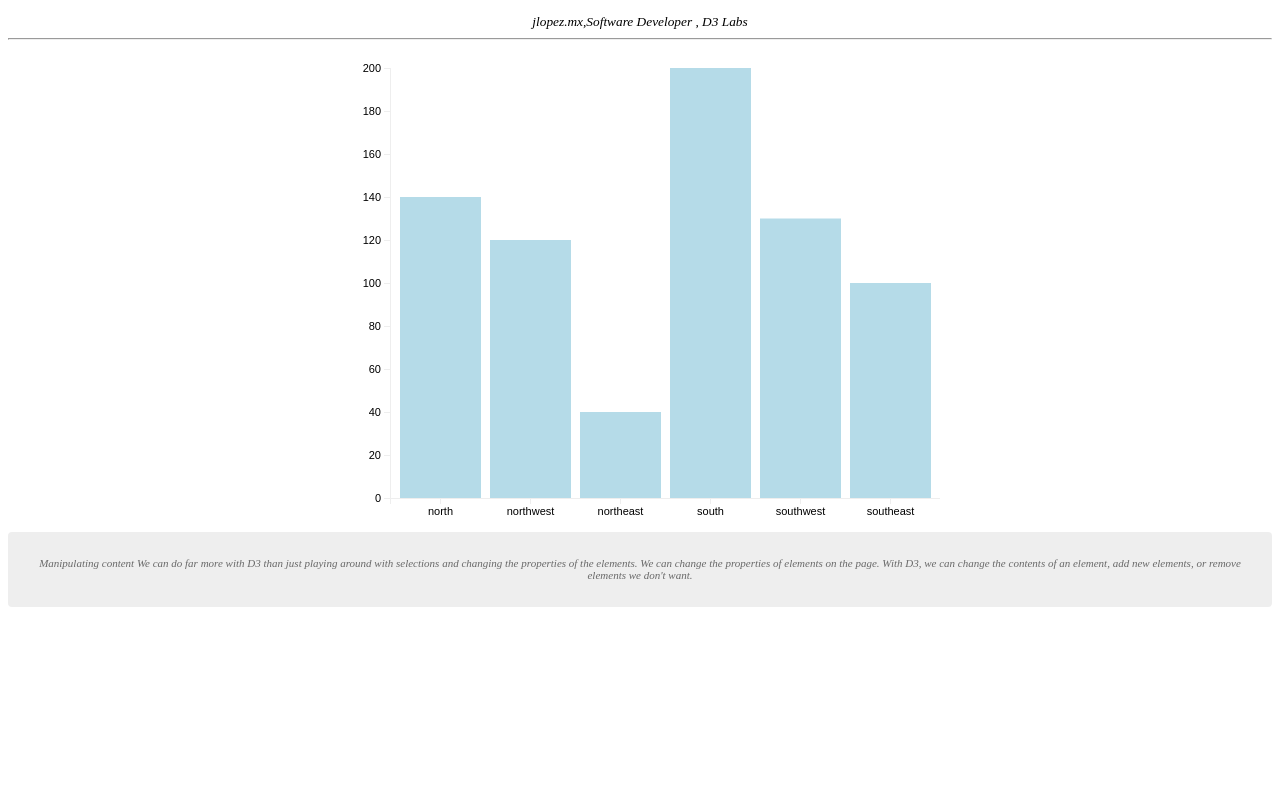
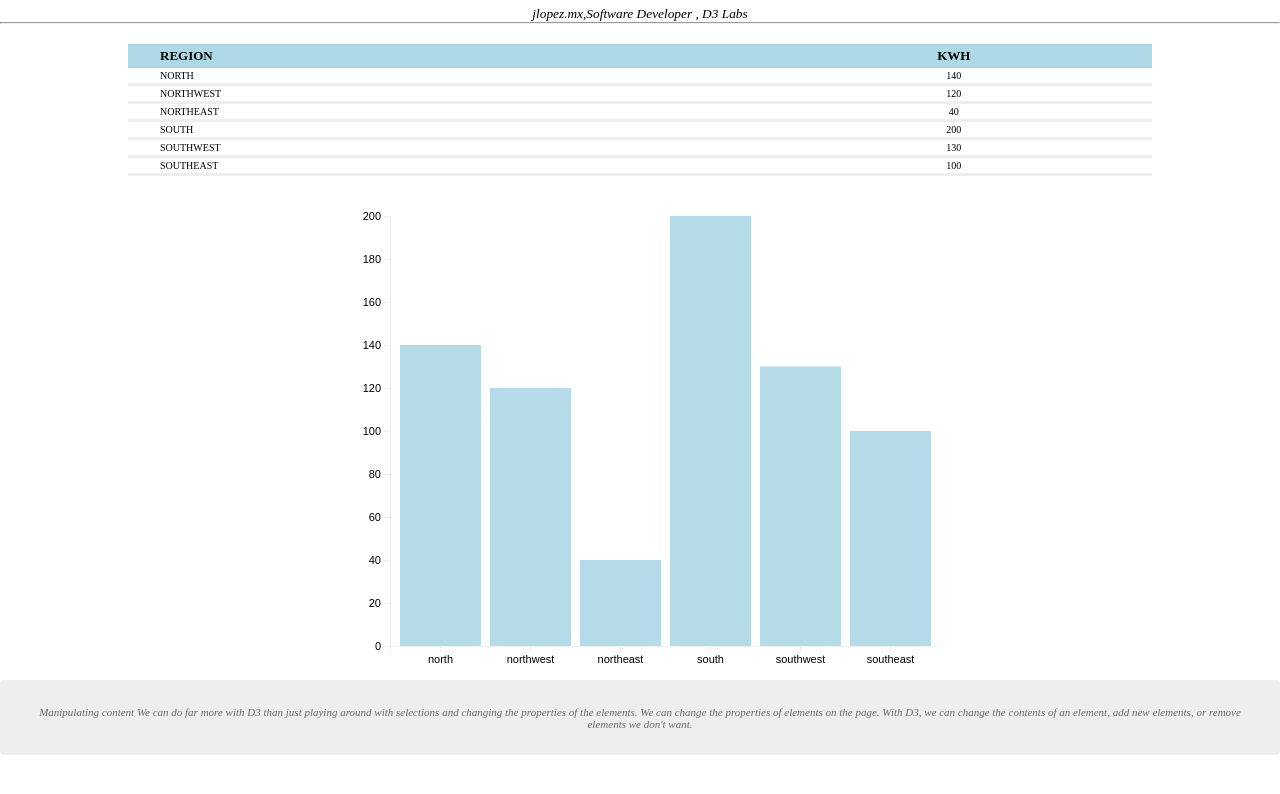
Before and after one commit to jazlopez/d3labs, a website: page index.html in a window 1280 px wide. Drawn offline with nearby package versions, Linux system fonts and the light colour scheme.

Commit message:
d3 table example

```diff
--- a/index.html
+++ b/index.html
@@ -5,6 +5,12 @@
     <title>D3 Lab</title>
 
     <style>
+
+        * {
+
+            margin: 0 auto;
+            padding: 0;
+        }
 
         .bar {
             fill: lightblue;
@@ -20,14 +26,57 @@
             font-weight: 400;
         }
 
+        .ipsum, .table {
+
+            font-family: "Andale Mono";
+        }
+
         .ipsum {
             font-size: 11px;
-            font-family: "Andale Mono";
             background: #eeeeee;
             color: dimgray;
             padding: 2%;
             border-radius: 4px;
             font-style: italic;
+        }
+
+        .table {
+            width: 80%;
+            font-size: 10px;
+            margin: 20px auto;
+            border-collapse: collapse;
+        }
+
+        .table th {
+
+            font-size: 13px;
+            font-weight: bold;
+            padding: 4px;
+            text-align: center;
+            background: lightblue;
+            text-transform: uppercase;
+        }
+
+        .table th:not(:nth-child(2)) {
+
+            text-align: left;
+            padding: 0px 32px
+
+        }
+
+        .table td {
+            text-transform: uppercase;
+            border-bottom: 3px solid #eee;
+
+        }
+
+        .table td {
+            text-align: left;
+            padding: 2px 32px
+        }
+
+        .table td:nth-child(2){
+            text-align: center;
         }
     </style>
 </head>
@@ -40,6 +89,8 @@
 
 <hr/>
 
+<div id="data"></div>
+
 <div id="container"></div>
 
 <script type="application/javascript" src="node_modules/d3/build/d3.min.js"></script>
@@ -49,22 +100,103 @@
 
     (function() {
 
+
+        var header = [
+
+            { header: 'Region'} ,
+
+
+            { header: 'kwH'}
+
+        ];
+
         var data = [
 
-            {region: 'north', y: 140},
 
-            {region: 'northwest', y: 120},
+            {region: 'north', y: 140, kwh: 140},
 
-            {region: 'northeast', y: 40},
+            {region: 'northwest', y: 120, kwh: 120},
 
-            {region: 'south', y : 200},
+            {region: 'northeast', y: 40, kwh: 40},
 
-            {region: 'southwest', y: 130},
+            {region: 'south', y : 200, kwh: 200},
 
-            {region: 'southeast', y: 100}
+            {region: 'southwest', y: 130, kwh: 130},
+
+            {region: 'southeast', y: 100, kwh: 100},
+        ];
 
 
-        ];
+        /**
+         * D3 how to create an HTML table
+         *
+         */
+
+        // capture a container
+        var tableContainer = document.querySelector('#data');
+
+        // append table
+        var table = d3.select(tableContainer)
+
+            .append('table')
+
+            .attr('class', 'table');
+
+        // append table header
+        // out of header array names
+        table
+
+            .append('thead') // append <thead> once
+
+            .append('tr') // append <tr> once
+
+            .selectAll('th') // .selectAll() selection object
+
+            .data(header) // header of array names
+
+            .enter() // think enter() as for each item in array
+
+            .append('th') // append <th>
+
+            .text(function(d){ // <th> content should output `item`.`header`
+
+                return d.header;
+            });
+
+        // output row data
+        var row = table
+
+            .append('tbody') // append tbody once
+
+            .selectAll('tr') // .selectAll() selection object
+
+            .data(data) // bind data
+
+            .enter() // process each item in data array
+
+            .append('tr'); // append table row
+
+
+        row.append('td') // for given table row append <td>
+
+            .text(function(d){ // with content (region value)
+
+                return d.region;
+            });
+
+
+        row.append('td') // add another column <td> for kwh
+
+            .text(function(d){ // with content (kwh value)
+
+                return d.kwh;
+            });
+
+
+
+
+
+
 
         var
 
```
